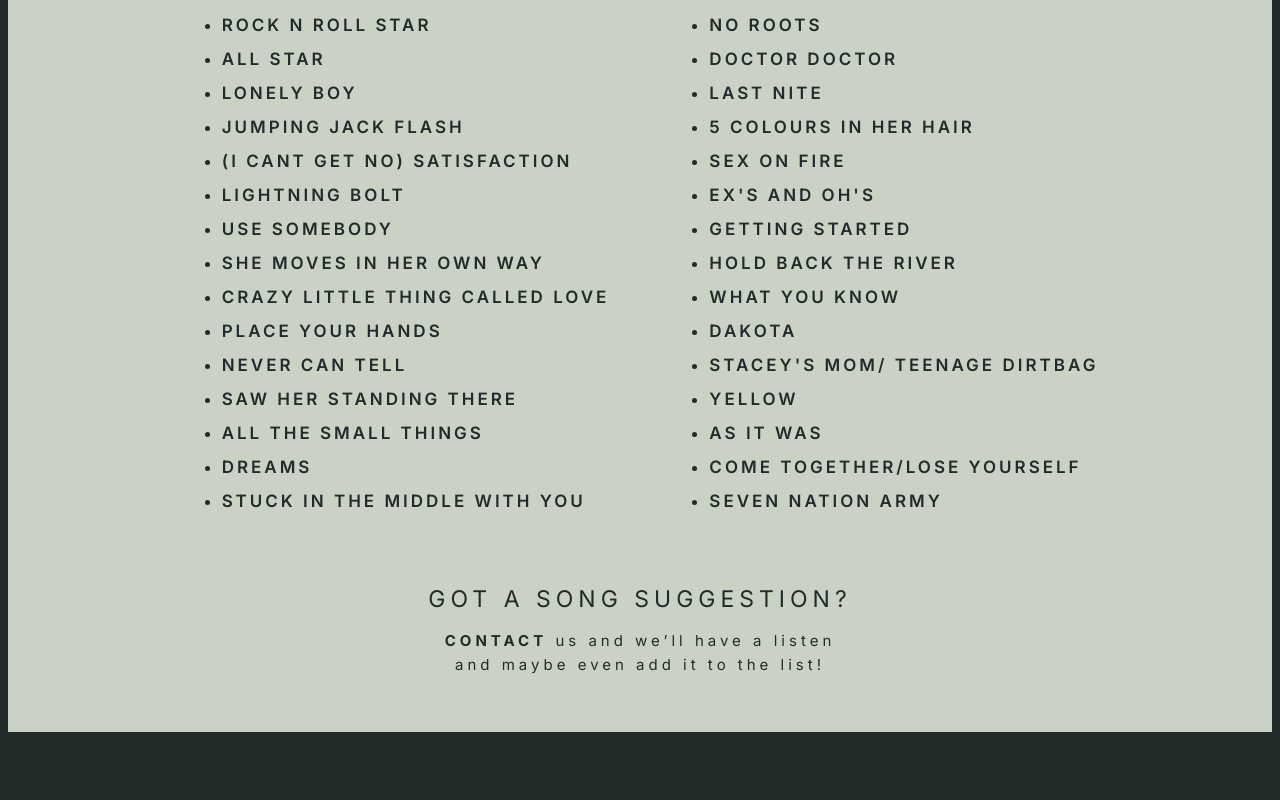
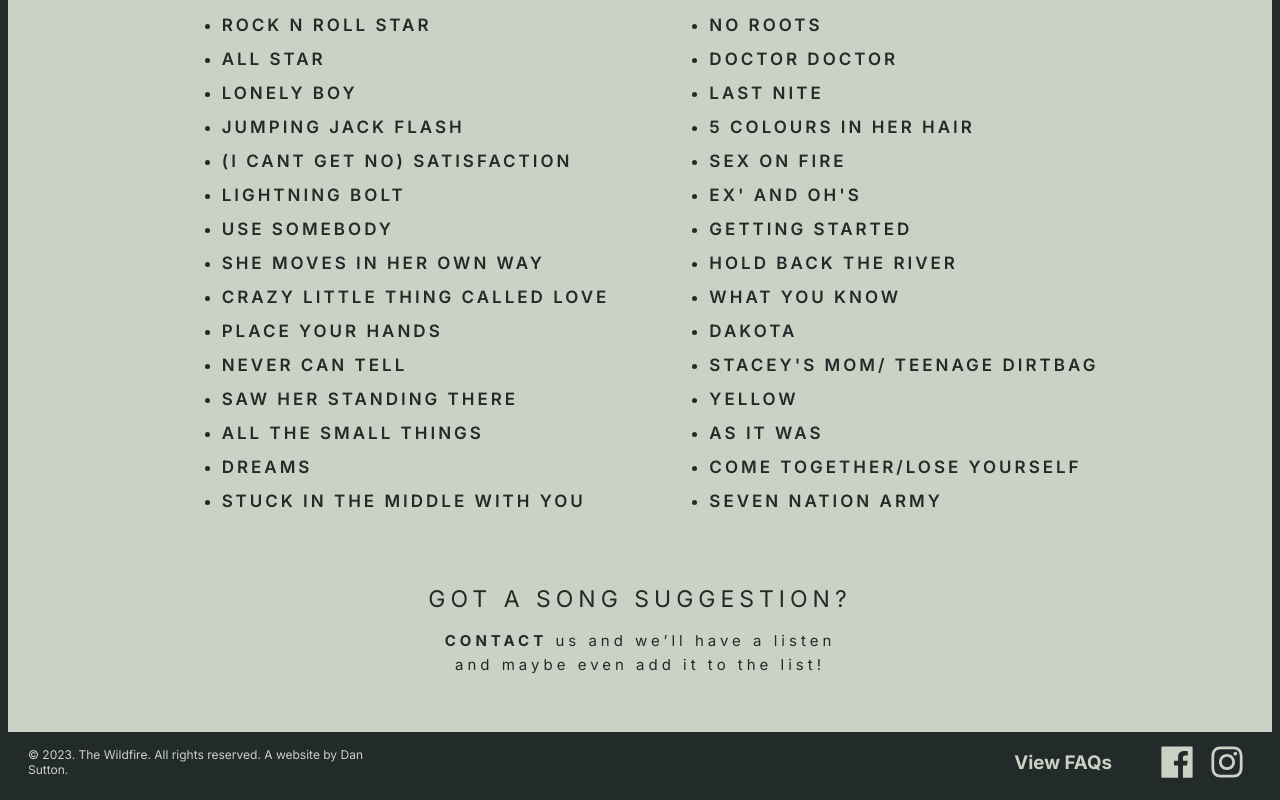
Before and after one commit to Dan-Sutton/the-wildfire-remake, a Next.js app: page /songs in a window 1280 px wide. Shown: the part 288-1088 px from the top of the page. Before the commit the page ends 1028 px from the top, so only its background shows below. Built offline with nearby package versions, Linux system fonts and the light colour scheme.

Commit message:
navigation and footer

```diff
--- /dev/null
+++ b/app/components/footer.module.css
@@ -0,0 +1,61 @@
+.footer,
+.links {
+  display: flex;
+  justify-content: space-between;
+  align-items: center;
+}
+
+.footerDark,
+.linksDark {
+  display: flex;
+  justify-content: space-between;
+  align-items: center;
+}
+
+.icon {
+  font-size: 40px;
+  padding: 5px;
+  color: var(--primary);
+  cursor: pointer;
+}
+
+.iconDark {
+  font-size: 40px;
+  padding: 5px;
+  color: var(--highlight);
+  cursor: pointer;
+}
+
+.links h3 {
+  margin-right: 40px;
+  color: var(--primary);
+  cursor: pointer;
+}
+
+.linksDark h3 {
+  margin-right: 40px;
+  color: var(--highlight);
+  cursor: pointer;
+}
+
+.footer {
+  padding: 0 20px;
+  background-color: var(--highlight);
+}
+
+.footerDark {
+  padding: 0 20px;
+  background-color: var(--primary);
+}
+
+.info {
+  max-width: 30%;
+  font-size: 12px;
+  color: var(--primary);
+}
+
+.infoDark {
+  max-width: 30%;
+  font-size: 12px;
+  color: var(--highlight);
+}
--- /dev/null
+++ b/app/components/footer.tsx
@@ -0,0 +1,25 @@
+"use client";
+import styles from "./footer.module.css";
+import { AiFillFacebook } from "react-icons/ai";
+import { AiOutlineInstagram } from "react-icons/ai";
+
+type Props = {
+  dark?: boolean;
+};
+
+export default function Footer({ dark = false }: Props) {
+  return (
+    <div className={!dark ? styles.footer : styles.footerDark}>
+      <div className={!dark ? styles.info : styles.infoDark}>
+        © 2023. The Wildfire. All rights reserved. A website by Dan Sutton.
+      </div>
+
+      <div className={!dark ? styles.links : styles.linksDark}>
+        <h3>View FAQs</h3>
+
+        <AiFillFacebook className={!dark ? styles.icon : styles.iconDark} />
+        <AiOutlineInstagram className={!dark ? styles.icon : styles.iconDark} />
+      </div>
+    </div>
+  );
+}
--- a/app/components/navbar.module.css
+++ b/app/components/navbar.module.css
@@ -33,6 +33,10 @@
   border-bottom: 1px solid white;
   transition: all 0.5s;
 }
+.link:hover {
+  border-bottom: 1px solid white;
+  transition: all 0.5s;
+}
 
 .link {
   cursor: pointer;
--- a/app/components/navbar.tsx
+++ b/app/components/navbar.tsx
@@ -14,8 +14,12 @@ export default function Navbar() {
         <Link className={styles.link} href={"/"}>
           HOME
         </Link>
-        <span>PACKAGES</span>
-        <span>CONTACT</span>
+        <Link className={styles.link} href={"/#packages"}>
+          PACKAGES
+        </Link>
+        <Link className={styles.link} href={"/#contact"}>
+          CONTACT
+        </Link>
         <Link className={styles.link} href={"/songs"}>
           SONGS
         </Link>
--- a/app/page.module.css
+++ b/app/page.module.css
@@ -82,6 +82,11 @@
   font-size: 17px;
   letter-spacing: 2px;
   line-height: 28px;
+}
+
+.packagesSpacer {
+  width: 100%;
+  height: 30px;
 }
 
 .packages {
--- a/app/songs/page.tsx
+++ b/app/songs/page.tsx
@@ -1,5 +1,6 @@
 import Navbar from "../components/navbar";
 import styles from "./songs.module.css";
+import Footer from "../components/footer";
 
 export default function Songs() {
   return (
@@ -40,12 +41,12 @@ export default function Songs() {
             <li>LAST NITE</li>
             <li>5 COLOURS IN HER HAIR</li>
             <li>SEX ON FIRE</li>
-            <li>EX'S AND OH'S</li>
+            <li>EX&apos; AND OH&apos;S</li>
             <li>GETTING STARTED</li>
             <li>HOLD BACK THE RIVER</li>
             <li>WHAT YOU KNOW</li>
             <li>DAKOTA</li>
-            <li>STACEY'S MOM/ TEENAGE DIRTBAG</li>
+            <li>STACEY&apos;S MOM/ TEENAGE DIRTBAG</li>
             <li>YELLOW</li>
             <li>AS IT WAS</li>
             <li>COME TOGETHER/LOSE YOURSELF</li>
@@ -61,6 +62,7 @@ export default function Songs() {
           </p>
         </div>
       </section>
+      <Footer dark={true} />
     </div>
   );
 }
--- a/package.json
+++ b/package.json
@@ -17,6 +17,7 @@
     "next": "13.4.10",
     "react": "18.2.0",
     "react-dom": "18.2.0",
+    "react-icons": "^4.10.1",
     "typescript": "5.1.6"
   }
 }
```
Also changed, not shown: app/page.tsx (+6 -1 lines), 1 other file (tests, documents, lock files or other folders).
